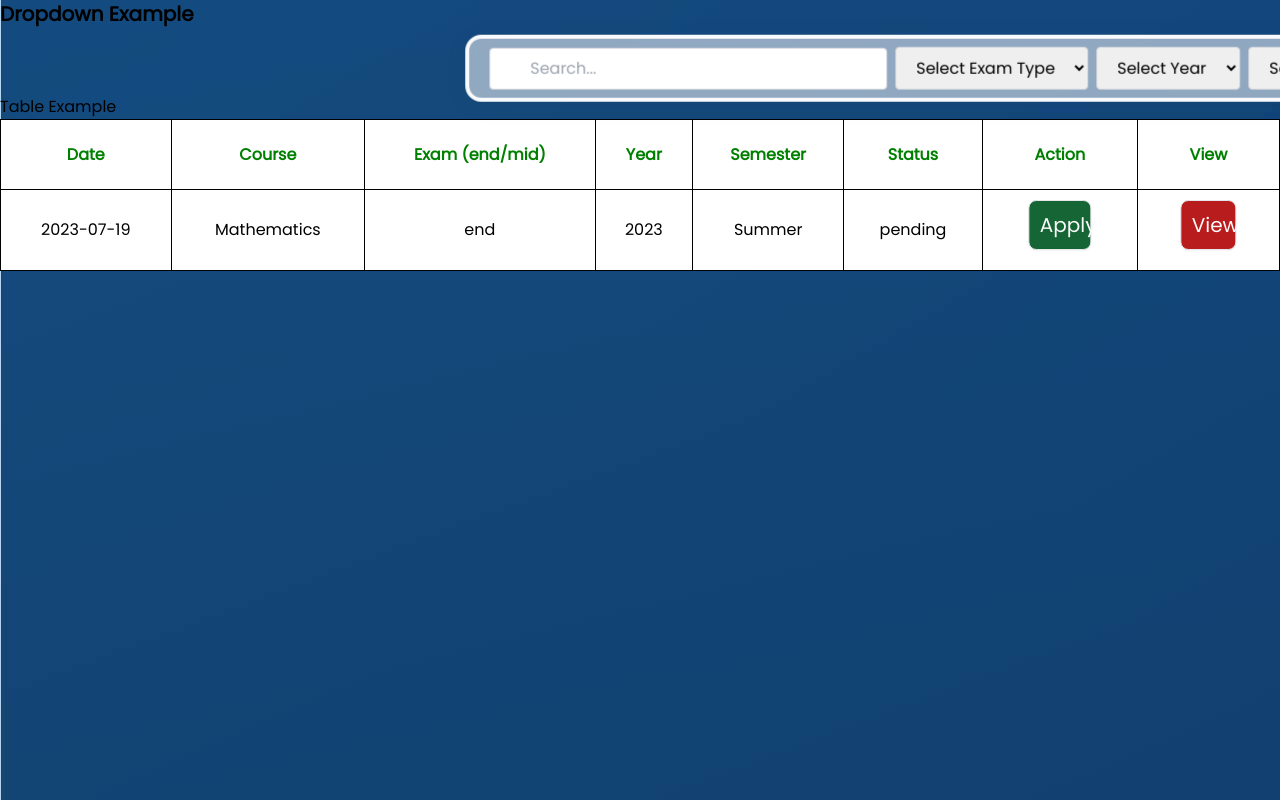
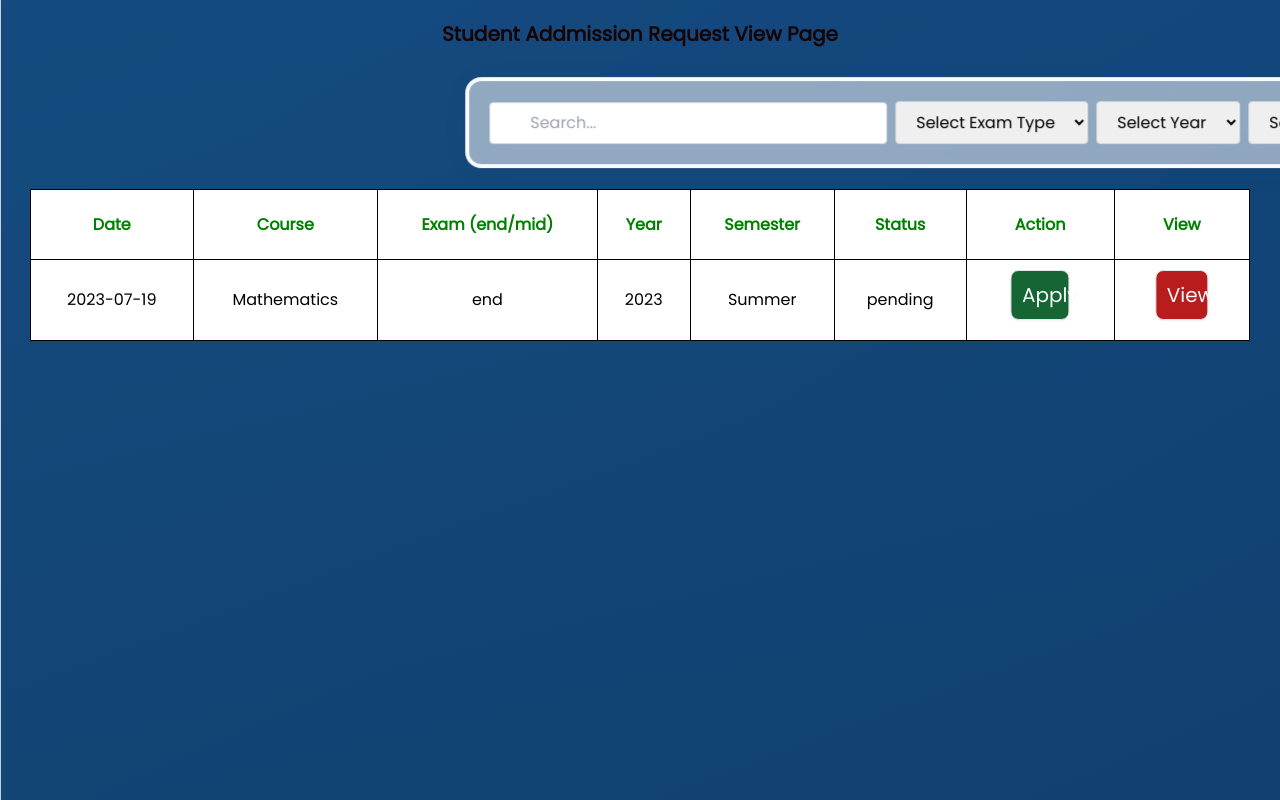
Before and after one commit to vidushaniimanthika/AES, a React (Create React App) app in the folder login_app/client/: page /stuadmissionrequestview in a window 1280 px wide. Shown: the top 800 px of the page. Built offline with nearby package versions, Linux system fonts and the light colour scheme; a web font is replaced by a local one.

Commit message:
student admission Request view

```diff
--- a/login_app/client/src/components/StuAdmisRequViewPage.js
+++ b/login_app/client/src/components/StuAdmisRequViewPage.js
@@ -25,7 +25,9 @@ const StuAdmisRequViewPage = () => {
 
   return (
     <div>
-      <h2 className='text-xl font-bold '>Dropdown Example</h2>
+      <div className= {styles.topic}>
+      <h1 className='text-xl font-bold '>Student Addmission Request View Page</h1>
+      </div>
       <div className={styles.searchbar}>
       <div class="flex items-center space-x-2">
         <input
@@ -66,8 +68,8 @@ const StuAdmisRequViewPage = () => {
         </div>
       </div>
 
+      <div className={styles.tabledesign}>
 
-      <h2>Table Example</h2>
       <table>
         <thead>
           <tr>
@@ -96,6 +98,7 @@ const StuAdmisRequViewPage = () => {
           ))}
         </tbody>
       </table>
+      </div>
     </div>
   );
 };
--- a/login_app/client/src/styles/StuAminRequView.module.css
+++ b/login_app/client/src/styles/StuAminRequView.module.css
@@ -7,6 +7,7 @@
     @apply border-4 border-gray-50 shrink-0 h-1/2 w-[5%] rounded-2xl py-2 px-5 min-w-max;
     position: relative;
     transform: translate(40%, 10%);
+    padding: 20px;
 
 }
 /* .table-container{
@@ -47,3 +48,22 @@
     background-color: #170404;
 
 }
+.topic{
+    font-size: 30px;
+  font-weight: bold;
+  font-family: Arial, sans-serif;
+  color: #170404;
+  padding: 10px;
+  margin: 10px 0;
+  text-align: center;
+}
+.tabledesign {
+    margin: 20px;
+    padding: 10px;
+  }
+
+  /* Style the table */
+  .tabledesign table {
+    width: 100%;
+    border-collapse: collapse;
+  }
```
